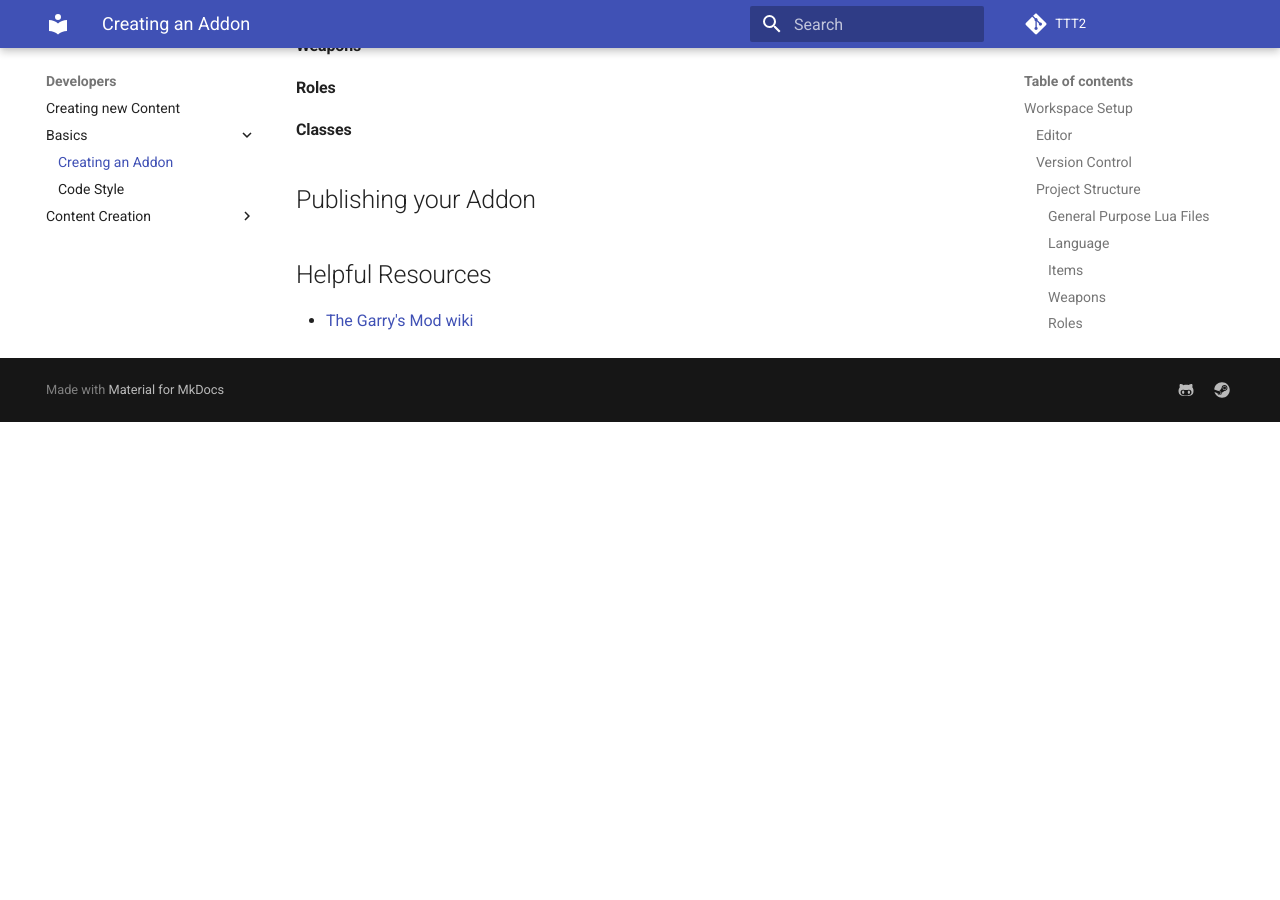
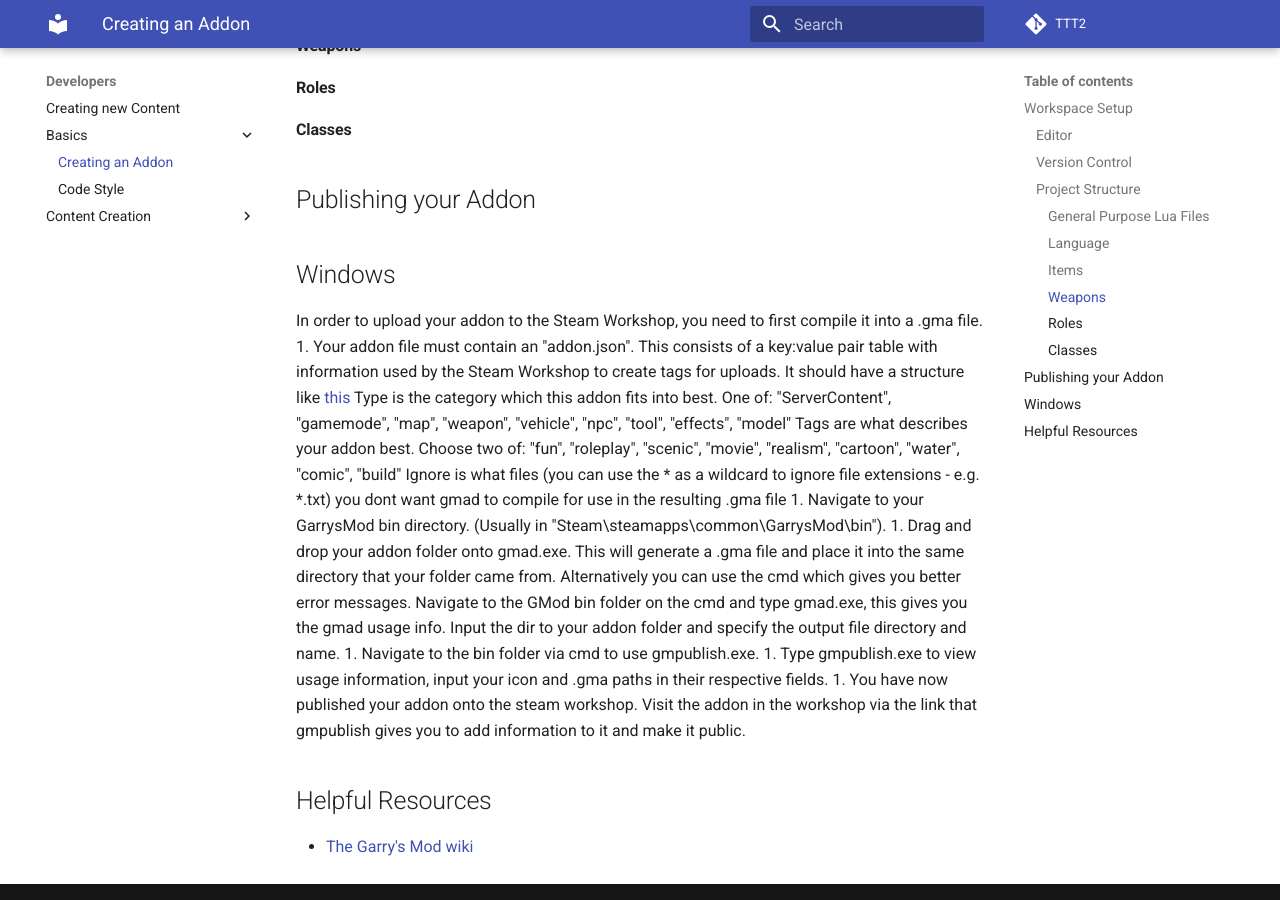
Before and after one commit to TTT-2/docs, an MkDocs documentation site: the page built from docs/developers/basics/creating-an-addon.md, in a window 1280 px wide and 900 px high, scrolled down 2797 px. Built offline with MkDocs 1.6.1 and Material for MkDocs 9.7.7, drawn with Linux system fonts in a browser that asks for light colours; comment, search, counter and statistics services are not loaded; before the commit the page ends 3219 px from its top, so only the background shows below that.

Commit message:
Update creating-an-addon.md

```diff
--- a/docs/developers/basics/creating-an-addon.md
+++ b/docs/developers/basics/creating-an-addon.md
@@ -44,6 +44,37 @@ See [this source](https://wiki.facepunch.com/gmod/Lua_Folder_Structure) for a de
 #### Classes
 
 ## Publishing your Addon
+## Windows
+In order to upload your addon to the Steam Workshop, you need to first compile it into a .gma file.
+1. Your addon file must contain an "addon.json". This consists of a key:value pair table with information used by the Steam Workshop to create tags for uploads.
+It should have a structure like [this](asset missing)
+Type is the category which this addon fits into best. One of:
+"ServerContent",
+"gamemode",
+"map",
+"weapon",
+"vehicle",
+"npc",
+"tool",
+"effects",
+"model"
+Tags are what describes your addon best. Choose two of:
+"fun",
+"roleplay",
+"scenic",
+"movie",
+"realism",
+"cartoon",
+"water",
+"comic",
+"build"
+Ignore is what files (you can use the \* as a wildcard to ignore file extensions - e.g. \*.txt) you dont want gmad to compile for use in the resulting .gma file
+1. Navigate to your GarrysMod bin directory. (Usually in "Steam\steamapps\common\GarrysMod\bin").
+1. Drag and drop your addon folder onto gmad.exe. This will generate a .gma file and place it into the same directory that your folder came from.
+Alternatively you can use the cmd which gives you better error messages. Navigate to the GMod bin folder on the cmd and type gmad.exe, this gives you the gmad usage info. Input the dir to your addon folder and specify the output file directory and name.
+1. Navigate to the bin folder via cmd to use gmpublish.exe.
+1. Type gmpublish.exe to view usage information, input your icon and .gma paths in their respective fields.
+1. You have now published your addon onto the steam workshop. Visit the addon in the workshop via the link that gmpublish gives you to add information to it and make it public.
 
 ## Helpful Resources
 
```
